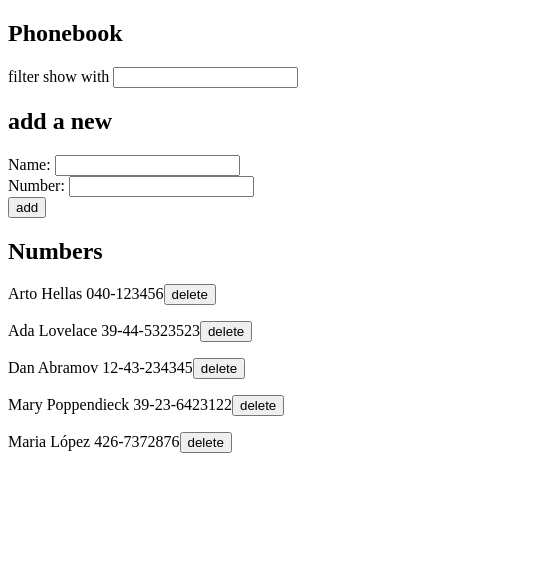
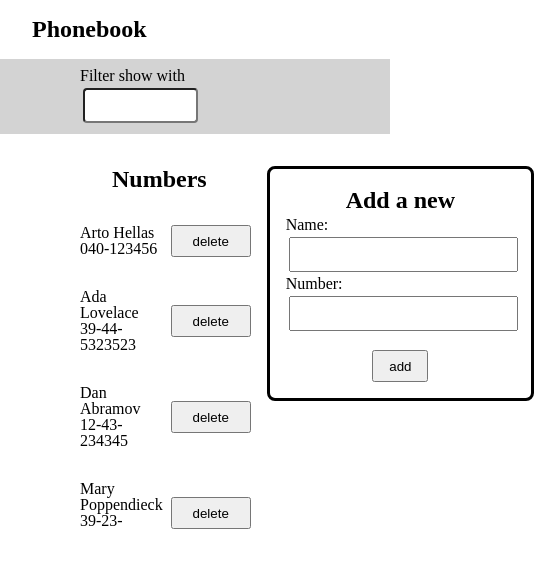
Before and after one commit to LizPinango/FullStackOpen-2025, a React (Vite) app in the folder Part2/phonebook/: page / in a window 390 px wide. Shown: the top 568 px of the page, 534 px wide, since content can reach past the window. Built offline with nearby package versions, Linux system fonts and the light colour scheme; data requests are answered from the project's data file.

Commit message:
Part2: The Phonebook - Extra Add additional styles to the app

```diff
--- a/Part2/phonebook/db.json
+++ b/Part2/phonebook/db.json
@@ -24,6 +24,21 @@
       "id": "894c",
       "name": "Maria López",
       "number": "426-7372876"
+    },
+    {
+      "id": "6fb8",
+      "name": "Juan Martínez",
+      "number": "414-5089304"
+    },
+    {
+      "id": "f73a",
+      "name": "Pedro Pérez",
+      "number": "412-0989484"
+    },
+    {
+      "id": "3717",
+      "name": "Nathalie Smith",
+      "number": "424-2020108"
     }
   ]
 }
--- a/Part2/phonebook/src/App.css
+++ b/Part2/phonebook/src/App.css
@@ -1,19 +1,99 @@
+body {
+  margin: 0;
+}
+
+main h2 {
+  margin: 1rem 2rem
+}
+
+.filter-container {
+  padding: 0.5rem 5rem;
+  margin: 0;
+  background-color: lightgrey;
+}
+
+.filter-container input {
+  width: 50%;
+  border-radius: 0.25rem;
+  padding: 0.5rem;
+  margin: 0.2rem;
+  box-sizing: border-box;
+}
+
+.phonebook-container {
+  display: flex;
+  justify-content: space-between;
+  padding: 1rem 5rem;
+}
+
+.persons-container {
+  height: 20rem;
+  line-height: 1rem;
+  overflow-y: scroll;
+}
+
+.person-info-container {
+  display: grid;
+  grid-template-columns: 3fr 1fr;
+  align-items: center;
+  margin-right: 1rem;
+}
+
+.form-container {
+  width: 90%;
+  border: solid;
+  border-radius: 0.5rem;
+  padding: 1rem;
+  margin-right: 10rem;
+  margin-top: 1rem;
+  display: flex;
+  flex-direction: column;
+}
+
+.form-container h2 {
+  margin: 0.1rem;
+  align-self: center;
+}
+
+.add-form {
+  display: flex;
+  flex-direction: column;
+}
+
+.add-form input {
+  width: 100%;
+  padding: 0.5rem;
+  margin: 0.2rem;
+  box-sizing: border-box;
+}
+
+.add-btn {
+  width: 3.5rem;
+  height: 2rem;
+  margin-top: 1rem;
+  align-self: center;
+}
+
+.delete-btn {
+  width: 5rem;
+  height: 2rem;
+  margin-inline-start: 0.5rem;
+}
+
+.message-box {
+  border: solid;
+  border-radius: 0.5rem;
+  font-size: large;
+  padding: 0.1rem 1rem;
+  margin: 1rem;
+}
+
 .notification-box {
-  border: solid;
   border-color: green;
-  border-radius: 0.5rem;
-  color:green;
-  font-size: large;
-  padding: 0.5rem;
-  margin-bottom: 0.5rem;
+  color: green;
 }
 
 .error-box {
-  border: solid;
   border-color: red;
-  border-radius: 0.5rem;
-  color:red;
-  font-size: large;
-  padding: 0.5rem;
-  margin-bottom: 0.5rem;
+  color: red;
 }
--- a/Part2/phonebook/src/App.jsx
+++ b/Part2/phonebook/src/App.jsx
@@ -100,13 +100,17 @@ const App = () => {
   }
 
   return (
-    <div>
+    <main>
       <h2>Phonebook</h2>
+      <Filter filter={filter} handleFilterChange={handleFilterChange}/>
+
       <Notification message={message} error={error}/>
 
-      <Filter filter={filter} handleFilterChange={handleFilterChange}/>
-
-      <h2>add a new</h2>
+      <div className='phonebook-container'>
+        <section>
+          <PersonsDisplay persons={persons} filteredPersons={filteredPersons} handleDelete={handleDelete}/>
+        </section>
+        <aside>
           <NewPersonForm
             addPerson={addPerson}
             newName={newName}
@@ -114,10 +118,9 @@ const App = () => {
             handleNameChange={handleNameChange}
             handleNumberChange={handleNumberChange}
           />
-
-      <h2>Numbers</h2>
-      <PersonsDisplay persons={persons} filteredPersons={filteredPersons} handleDelete={handleDelete}/>
+        </aside>
       </div>
+    </main>
   )
 }
 
--- a/Part2/phonebook/src/components/Filter.jsx
+++ b/Part2/phonebook/src/components/Filter.jsx
@@ -1,7 +1,7 @@
 const Filter = ({filter, handleFilterChange}) => {
   return(
-    <div>
-      <label htmlFor='filter-input'>filter show with </label>
+    <div className="filter-container">
+      <label htmlFor='filter-input'>Filter show with </label>
       <input id='filter-input' value={filter} onChange={handleFilterChange}/>
     </div>
   )
--- a/Part2/phonebook/src/components/NewPersonForm.jsx
+++ b/Part2/phonebook/src/components/NewPersonForm.jsx
@@ -1,18 +1,19 @@
 const NewPersonForm = ({addPerson, newName, handleNameChange, newNumber, handleNumberChange}) => {
   return(
-    <form onSubmit={addPerson}>
-      <div>
+    <div className="form-container">
+      <h2>Add a new</h2>
+      <form className="add-form" onSubmit={addPerson}>
+        <div className="input-container">
           <label htmlFor='name-input'>Name: </label>
           <input id='name-input' value={newName} onChange={handleNameChange}/>
         </div>
-      <div>
+        <div className="input-container">
           <label htmlFor='number-input'>Number: </label>
           <input id='number-input' value={newNumber} onChange={handleNumberChange}/>
         </div>
-      <div>
-        <button type="submit">add</button>
+        <button className="add-btn" type="submit">add</button>
+      </form>
     </div>
-    </form>
   )
 }
 
--- a/Part2/phonebook/src/components/Notification.jsx
+++ b/Part2/phonebook/src/components/Notification.jsx
@@ -1,7 +1,7 @@
 const Notification = ({message, error}) => {
   if (message != null){
     return(
-      <div className={error ? 'error-box' : 'notification-box'}>
+      <div className={error ? 'message-box error-box' : 'message-box notification-box' }>
         <p>{message}</p>
       </div>
     )
--- a/Part2/phonebook/src/components/PersonInfo.jsx
+++ b/Part2/phonebook/src/components/PersonInfo.jsx
@@ -1,9 +1,15 @@
 const PersonInfo = ({person, handleDelete}) => {
   return(
-    <p>
-      {person.name} {person.number}
-      <button onClick={() => handleDelete(person.id, person.name)}>delete</button>
-    </p>
+    <div className="person-info-container">
+      <p>
+        {person.name} {person.number}
+      </p>
+      <button
+        className="delete-btn"
+        onClick={() => handleDelete(person.id, person.name)}>
+        delete
+      </button>
+    </div>
   )
 }
 
--- a/Part2/phonebook/src/components/PersonsDisplay.jsx
+++ b/Part2/phonebook/src/components/PersonsDisplay.jsx
@@ -5,7 +5,10 @@ const PersonsDisplay = ({persons, filteredPersons, handleDelete}) => {
 
   return(
     <div>
-      {personsToShow.map(p => <PersonInfo key={p.id} person={p} handleDelete={handleDelete}/> )}
+      <h2>Numbers</h2>
+      <div className="persons-container">
+        {personsToShow.map(p => <PersonInfo key={p.id} person={p} handleDelete={handleDelete}/> )}
+    </div>
     </div>
   )
 }
```
Lines whose indentation alone changed are shown as unchanged.
